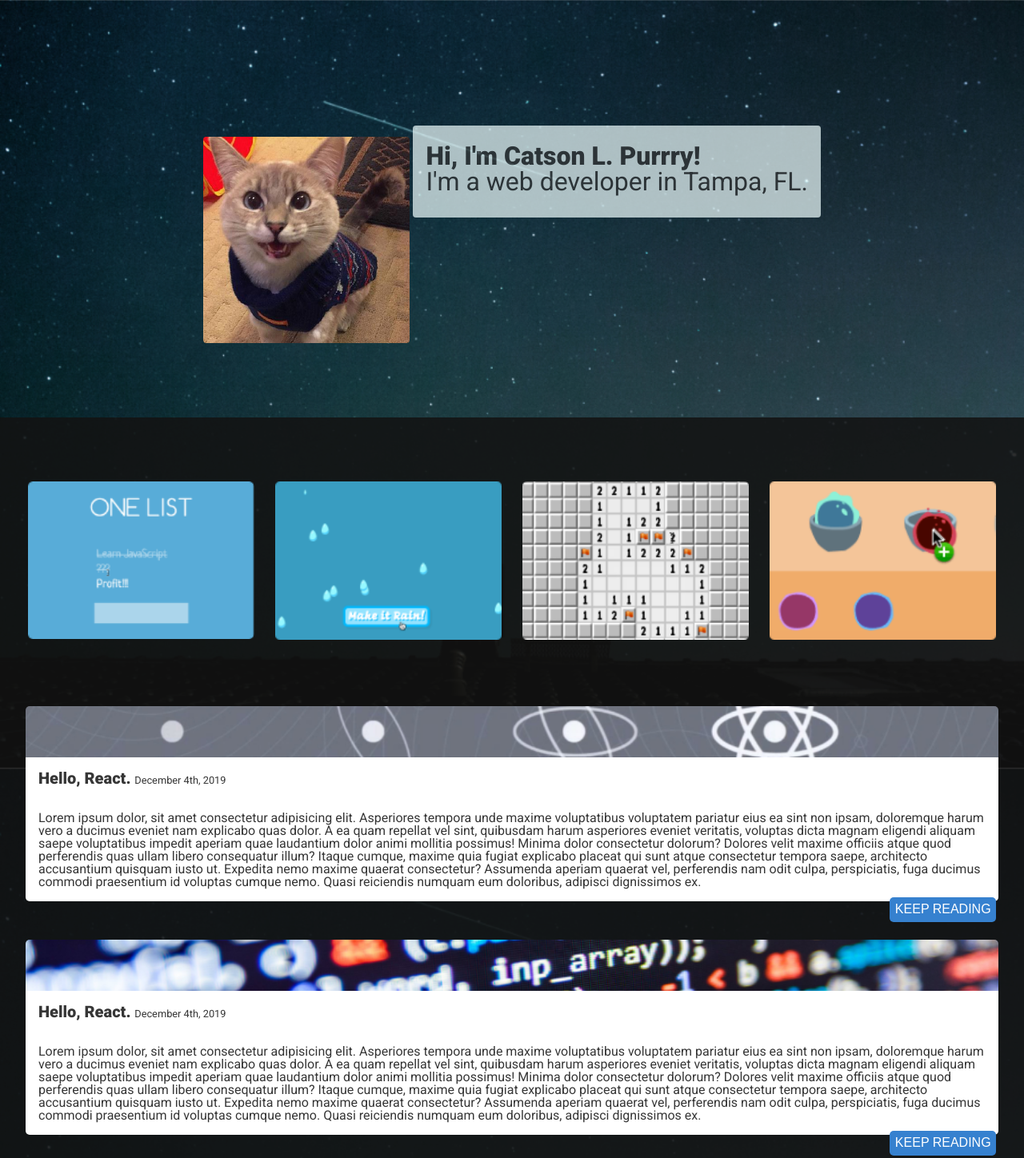
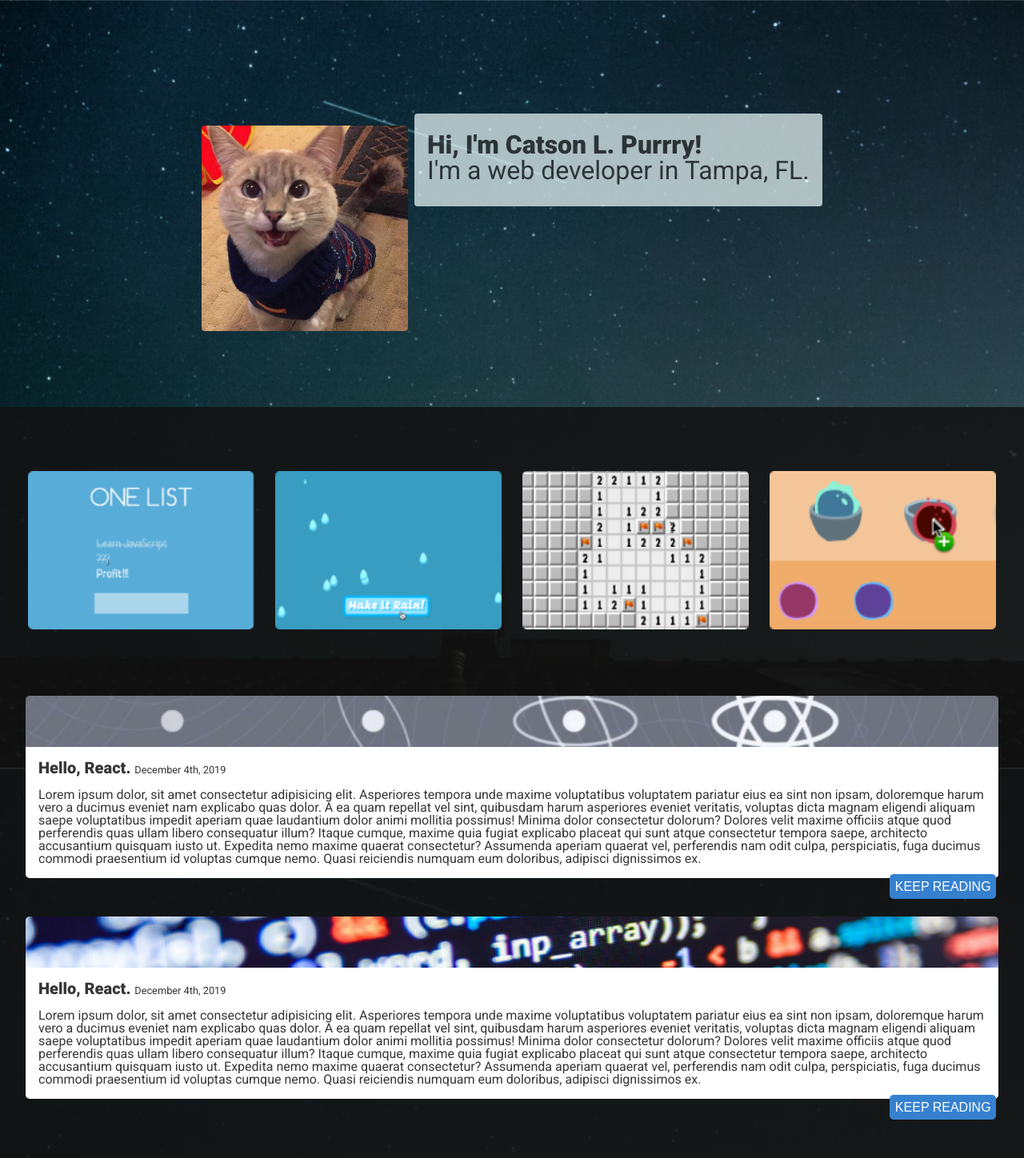
Before and after one commit to TatyCat/jasonfolio, a website: page public/index.html in a window 1280 px wide. Shown: the top 1448 px of the page at 80% size. Drawn offline with Linux system fonts and the light colour scheme.

Commit message:
Modified article p padding

```diff
--- a/public/screen.css
+++ b/public/screen.css
@@ -39,10 +39,10 @@ body>header img{
 }
 
 body>header{
-  padding: .8rem;
+  padding: .9rem;
   display: flex;
   justify-content: center;
-  margin-top: 9rem;
+  margin-top: 8rem;
 }
 
 body>header h1{
@@ -54,7 +54,7 @@ body>header h1{
   padding-left: .5em;
   padding-right: .5em;
   padding-bottom: 7vh;
-  margin-left: .3rem;
+  margin-left: .5rem;
   background-color: rgb(240, 255, 255);
   height: 2.3rem;
   position: relative;
@@ -118,6 +118,10 @@ article h2 span{
 
 article h2, article p{
   padding: 1rem;
+}
+
+article p {
+  padding-top: 0;
 }
 
 .article-1 div, .article-2 div{
```
